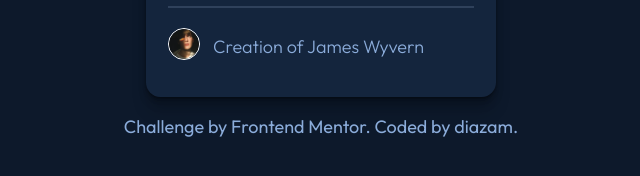
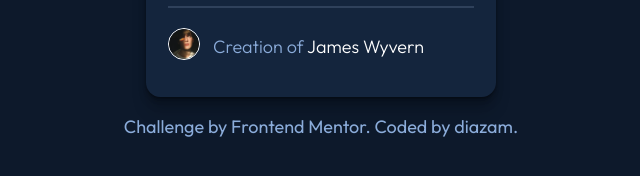
Before and after one commit to diazamaliana/01_NFT-Card, a plain HTML site: page index.html in a window 1280 px wide. Shown: the part 588-764 px from the top of the page, 319-959 px from the left. Drawn offline with Linux system fonts and the light colour scheme.

Commit message:
fix: fix style and add main landmark

```diff
--- a/index.html
+++ b/index.html
@@ -12,7 +12,7 @@
 
 </head>
 <body>
-  <div class="container">
+  <main class="container">
     <div class="card">
         <div class="card__image">
           <img src="./images/image-equilibrium.jpg" alt="nft-image">
@@ -44,7 +44,6 @@
       Challenge by <a href="https://www.frontendmentor.io/challenges/nft-preview-card-component-SbdUL_w0U" target="_blank">Frontend Mentor</a>.
       Coded by <a href="https://www.frontendmentor.io/profile/diazamaliana">diazam</a>.
     </div>
-  </div>
-
+  </main>
 </body>
 </html>
--- a/style.css
+++ b/style.css
@@ -134,6 +134,10 @@ body {
     font-weight: 300;
 }
 
+.card__footer span {
+    color: white;
+}
+
 .card__footer a, .attribution a {
     text-decoration: none;
     color: var(--soft-blue);
@@ -147,7 +151,7 @@ body {
     border-radius: 50%;
 }
 
-.card__body-title:hover, .card__footer a:hover, .attribution a:hover {
+.card__body-title:hover, .card__footer span:hover, .attribution a:hover {
     color: var(--cyan);
     cursor: pointer;
 }
```
